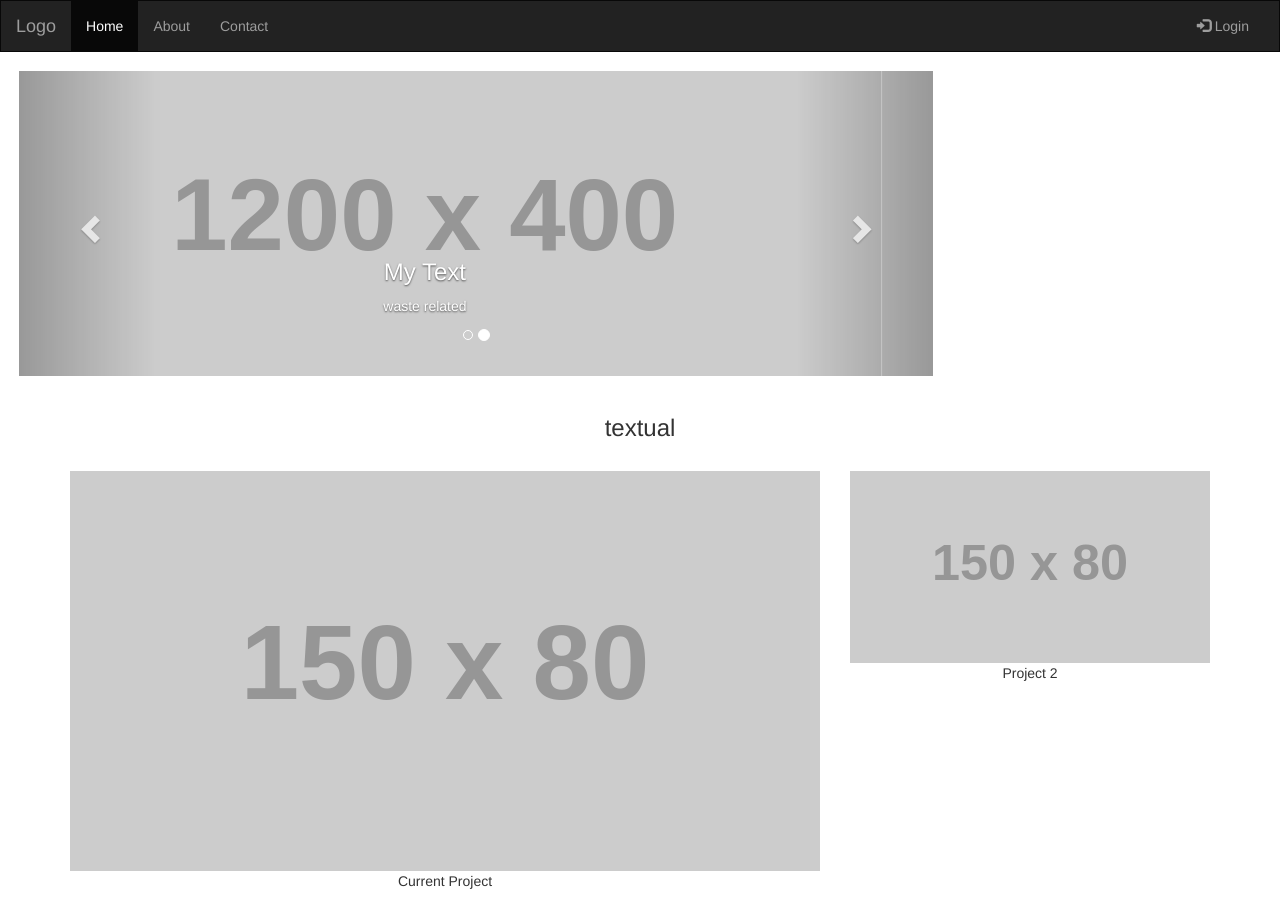
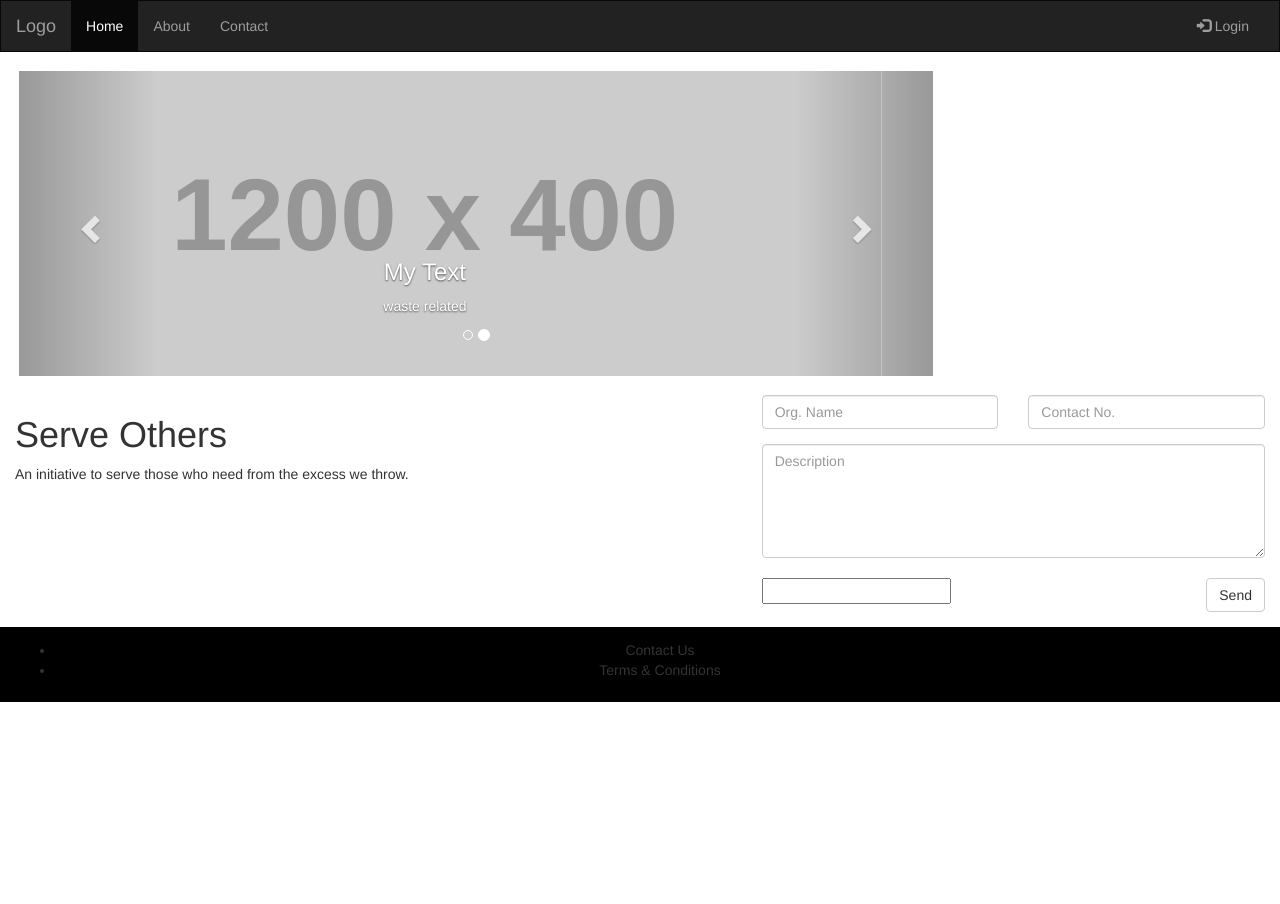
Before and after one commit to genhax2k18/magenta, a plain HTML site: page index.html in a window 1280 px wide. Shown: the top 904 px of the page. After the commit the page ends 800 px from the top, so only its background shows below. Drawn offline with nearby package versions, Linux system fonts and the light colour scheme; some packages are replaced by stand-ins of ours; placeholder pictures from the web are drawn by us.

Commit message:
serve others

```diff
--- a/css/style.css
+++ b/css/style.css
@@ -16,6 +16,8 @@ footer {
   min-height:200px;
 }
 
+
+
 @media (max-width: 600px) {
 .carousel-caption {
   display: none;
--- a/index.html
+++ b/index.html
@@ -8,6 +8,9 @@
   <link rel="stylesheet" href="css/style.css">
   <script src="https://ajax.googleapis.com/ajax/libs/jquery/3.3.1/jquery.min.js"></script>
   <script src="https://maxcdn.bootstrapcdn.com/bootstrap/3.3.7/js/bootstrap.min.js"></script>
+  <script src="https://ajax.googleapis.com/ajax/libs/angularjs/1.6.9/angular.min.js">
+
+  <script src="js/script.js"></script>
 
 </head>
 <body>
@@ -25,7 +28,7 @@
     <div class="collapse navbar-collapse" id="myNavbar">
       <ul class="nav navbar-nav">
         <li class="active"><a href="#">Home</a></li>
-        <li><a href="#">About</a></li>
+        <li><a href="try.html">About</a></li>
         <li><a href="#">Contact</a></li>
       </ul>
       <ul class="nav navbar-nav navbar-right">
@@ -75,19 +78,35 @@
 </div>
 </div>
 </div>
-<div class="container text-center">
-  <h3>textual</h3><br>
+
+<!-- Recommended products-->
+<div id="contact" class="container-fluid bg-grey">
   <div class="row">
-    <div class="col-sm-8">
-      <img src="https://placehold.it/150x80?text=IMAGE" class="img-responsive" style="width:100%" alt="Image">
-      <p>Current Project</p>
+    <div class="col-sm-7">
+      <h1> Serve Others</h1>
+      <p> An initiative to serve those who need from the excess we throw.</p>
     </div>
-    <div class="col-sm-4">
-      <img src="https://placehold.it/150x80?text=IMAGE" class="img-responsive" style="width:100%" alt="Image">
-      <p>Project 2</p>
+    <div class="col-sm-5 slideanim">
+      <div class="row">
+        <div class="col-sm-6 form-group">
+          <input class="form-control" id="orgName" name="name" placeholder="Org. Name" type="text" required>
+        </div>
+        <div class="col-sm-6 form-group">
+          <input class="form-control" id="contact" name="contact" placeholder="Contact No." type="number" required>
+        </div>
+      </div>
+      <textarea class="form-control" id="description" name="description" placeholder="Description" rows="5"></textarea><br>
+      <div class="row">
+        <div class="col-sm-12 form-group">
+
+          <input type="text" id="autocomplete"/>
+          <button class="btn btn-default pull-right" type="submit">Send</button>
+        </div>
+      </div>
     </div>
   </div>
-</div><br>
+</div>
+
 
 <footer class="container-fluid text-center">
   <div>
@@ -99,5 +118,10 @@
   </div>
 </footer>
 
+<script src="https://maps.googleapis.com/maps/api/js?sensor=false&libraries=places&language=en"></script>
+<script>
+  var input = document.getElementById('autocomplete');
+  var autocomplete = new google.maps.places.Autocomplete(input);
+</script>
 </body>
 </html>
```
Also changed, not shown: try.html (added, +8 -0 lines), js/script.js (added).
